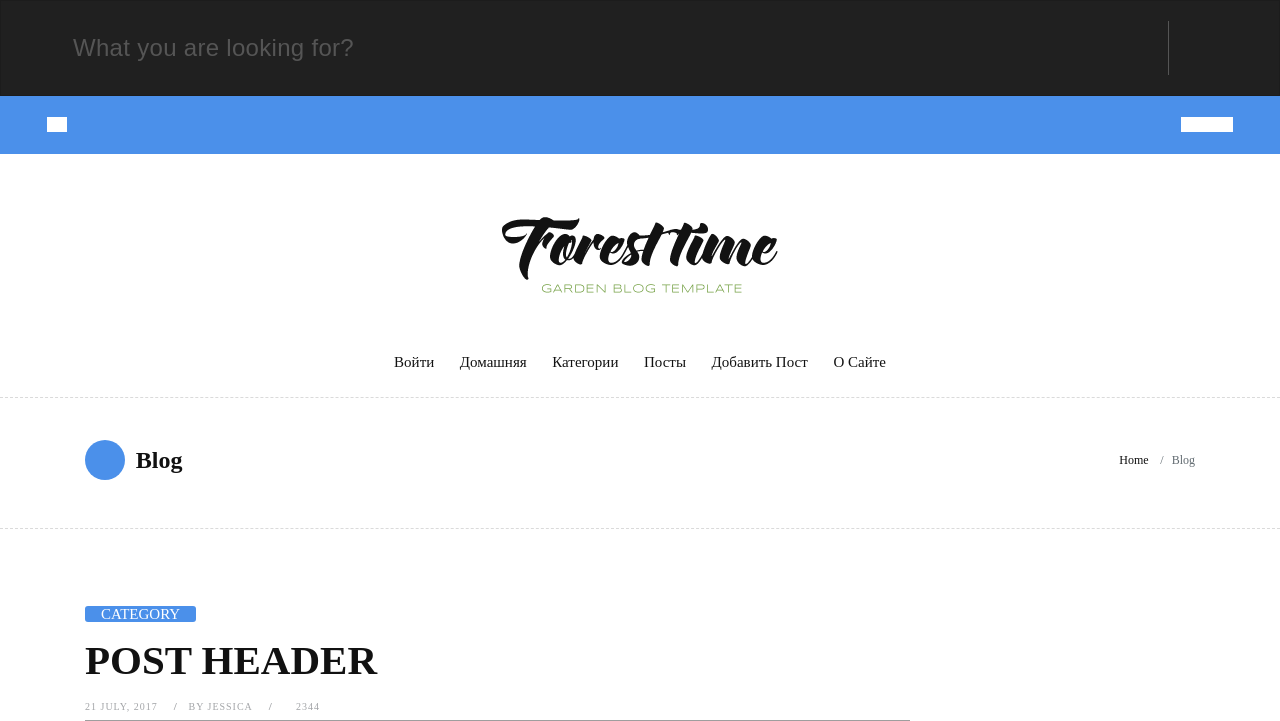
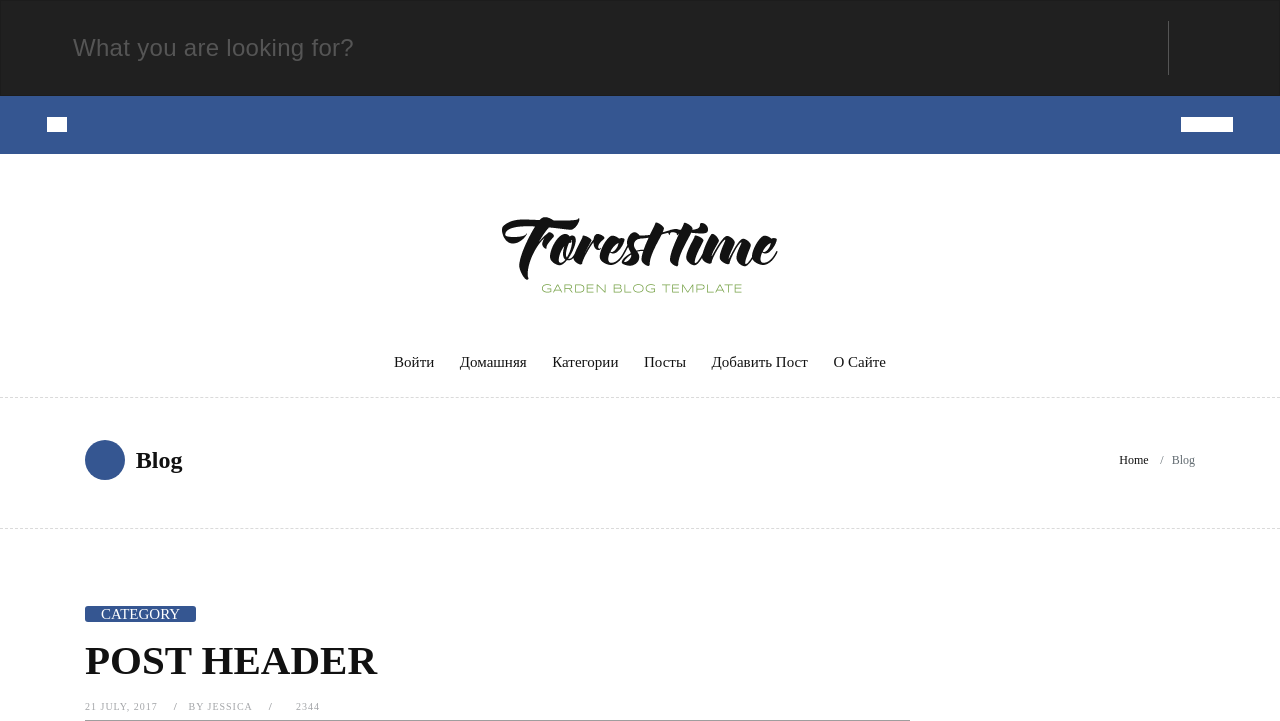
Before and after one commit to Maltsew/OverPath, a Django app: page /blog/posts/ in a window 1280 px wide, after a click on "Search". Shown: the top 721 px of the page. Run offline with Django 4.2, Linux system fonts and the light colour scheme; some libraries are stand-ins or nearby versions; some web fonts are replaced; grey boxes are pictures that could not be loaded.

Commit message:
Сменил цвета шапки и футера

```diff
--- a/blog/static/blog/css/garden.css
+++ b/blog/static/blog/css/garden.css
@@ -123,7 +123,7 @@ p,
 }
 
 .footer {
-	background-color: #4b90ea !important;
+	background-color: #30292F !important;
 }
 
 .small-title,
@@ -141,8 +141,8 @@ p,
 .page-link,
 .topbar-section {
 	color:#ffffff !important;
-	background-color: #4b90ea !important;
-	border-color: #4b90ea !important;
+	background-color: #355691 !important;
+	border-color: #355691 !important;
 }
 
 
```
